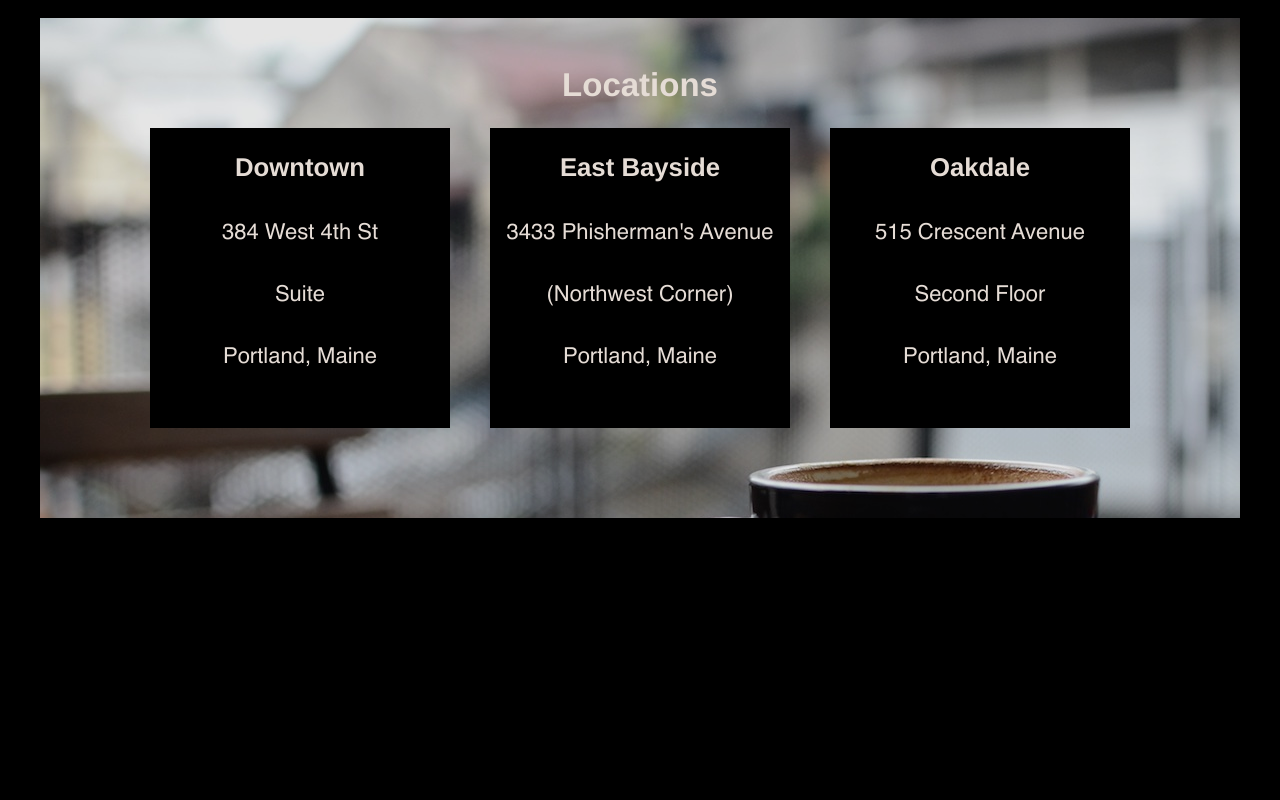
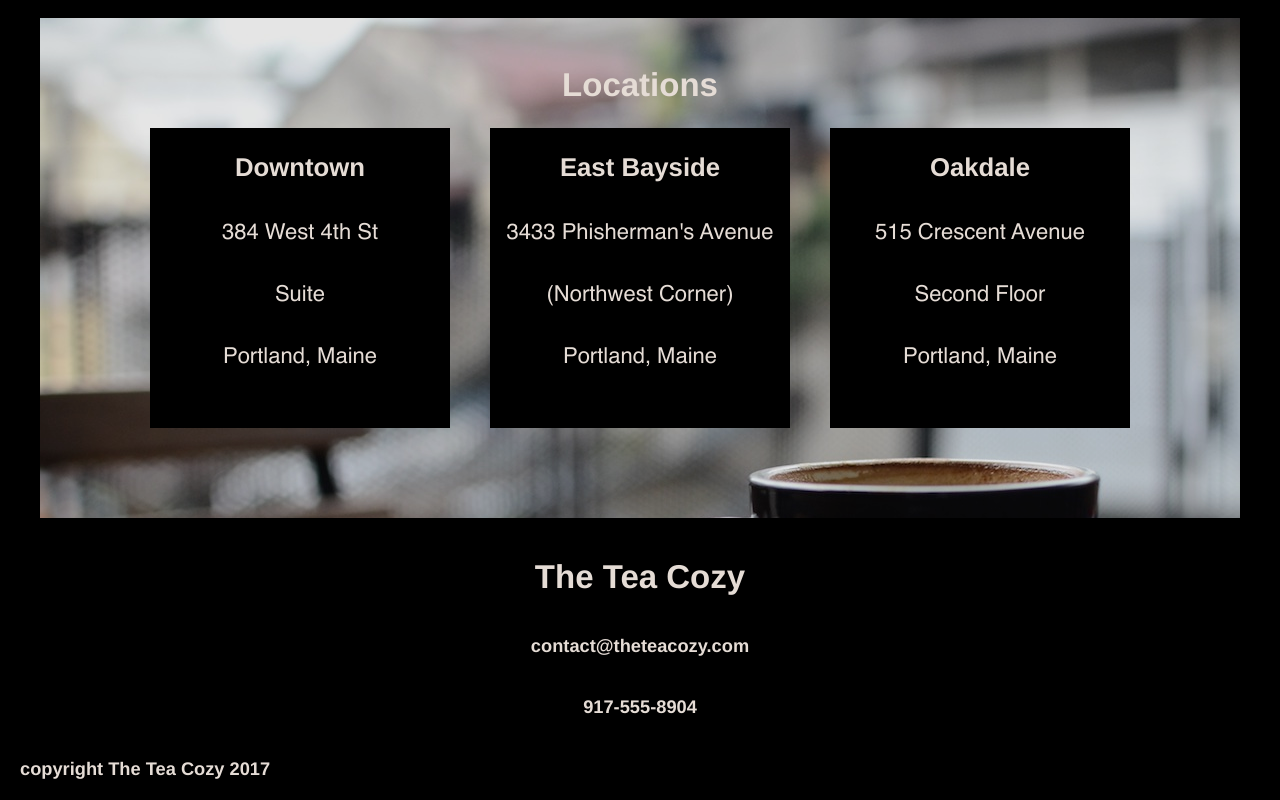
Before and after one commit to FitzPitx/tea-cozy-webpage, a plain HTML site: page index.html in a window 1280 px wide. Shown: the part 1482-2282 px from the top of the page. Before the commit the page ends 2000 px from the top, so only its background shows below. Drawn offline with Linux system fonts and the light colour scheme.

Commit message:
edited index.html finished

```diff
--- a/index.html
+++ b/index.html
@@ -63,7 +63,7 @@
                 </div>
         </section>
 
-        <section class="location-container">
+        <section class="location-container" id="locations">
             <div class="location-text">
                 <h2>Locations</h2>
             </div>
@@ -92,7 +92,12 @@
     </main>
 
     <footer>
-
+        <div class="footer-container">
+            <h2>The Tea Cozy</h2>
+            <h5>contact@theteacozy.com</h5>
+            <h5>917-555-8904</h5>
+        </div>
+        <h5 id="footer-copy">copyright The Tea Cozy 2017</h5>
     </footer>
 
 </body>
--- a/styles/styles.css
+++ b/styles/styles.css
@@ -198,6 +198,19 @@ main section.location-container .location-text {
 
 /* Footer */
 
+.footer-container {
+  display: flex;
+  flex-flow: column wrap;
+  margin: 20px auto;
+  height: 200px;
+  justify-content: space-around;
+}
+
+#footer-copy {
+  text-align: left;
+  margin: 20px;
+}
+
 
 /* Global Styles */
 .m-1 {
```
